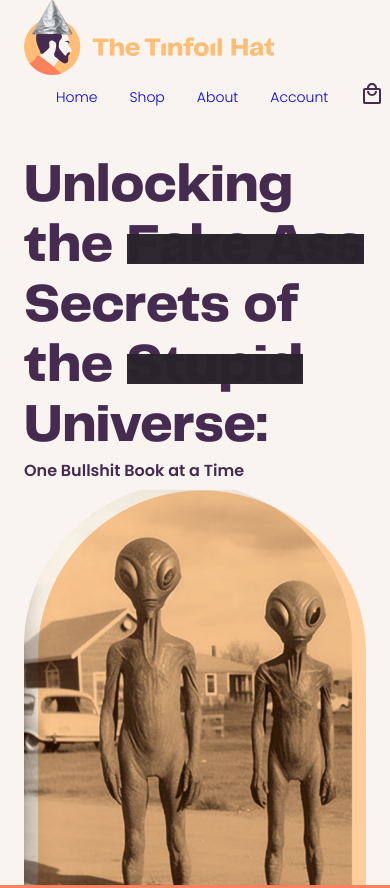
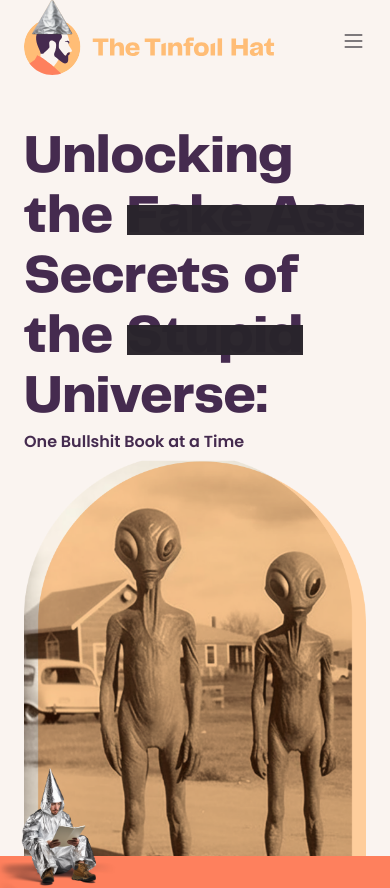
Before and after one commit to megan-livefront/Minnebar2023, a Next.js app: page / in a window 390 px wide. Shown: the top 888 px of the page. Built offline with nearby package versions, Linux system fonts and the light colour scheme.

Commit message:
create mobile header and place floating image correctly

```diff
--- a/src/components/blocks/GridOverlay/index.tsx
+++ b/src/components/blocks/GridOverlay/index.tsx
@@ -3,7 +3,7 @@ import styles from "./index.module.scss";
 
 const inter = Inter({ subsets: ["latin"] });
 
-export default function GridOverlay() {
+const GridOverlay: React.FunctionComponent = () => {
   const twelveColumnRow = (
     <div className={`row ${styles.overlayRow}`}>
       <div className={`col-1-lg col-1-md col-1-sm ${styles.overlayColumn}`}></div>
@@ -26,3 +26,5 @@ export default function GridOverlay() {
     </div>
   );
 }
+
+export default GridOverlay
--- a/src/components/infrastructure/Header/index.tsx
+++ b/src/components/infrastructure/Header/index.tsx
@@ -1,17 +1,8 @@
 import styles from "./index.module.scss";
 
-export default function Header() {
+const DesktopTabletNav: React.FunctionComponent = () => {
   return (
-    <div className={`row-container ${styles.container}`}>
-      <div className={`row ${styles.content}`}>
-        <div className="col-6-lg col-6-md col-6-sm">
-          <img
-            className={styles.logo}
-            src="/assets/images/logo.svg"
-            alt="The Tinfoil hat logo"
-          />
-        </div>
-        <div className={`col-6-lg col-6-md col-6-sm ${styles.nav}`}>
+    <div className="tablet-and-up">
       <a className={styles.navLink} href="/">
         Home
       </a>
@@ -25,10 +16,41 @@ export default function Header() {
         Account
       </a>
       <a className={styles.navLink} href="/">
-            <img src="/assets/images/header/shoppingBagIcon.svg" alt="Shopping bag" />
+        <img
+          src="/assets/images/header/shoppingBagIcon.svg"
+          alt="Shopping bag"
+        />
       </a>
+    </div>
+  );
+};
+
+const MobileNav: React.FunctionComponent = () => {
+  return (
+    <div className="mobile-and-down">
+      <img src="/assets/images/icons/menu.svg" alt="navigation menu" />
+    </div>
+  );
+};
+
+const Header: React.FunctionComponent = () => {
+  return (
+    <div className={`row-container ${styles.container}`}>
+      <div className={`row ${styles.content}`}>
+        <div className="col-6-lg col-6-md col-1-sm">
+          <img
+            className={styles.logo}
+            src="/assets/images/logo.svg"
+            alt="The Tinfoil hat logo"
+          />
+        </div>
+        <div className={`col-6-lg col-6-md col-1-sm ${styles.nav}`}>
+          <DesktopTabletNav />
+          <MobileNav />
         </div>
       </div>
     </div>
   );
-}
+};
+
+export default Header;
--- a/src/components/pages/HomePage/HeroSection/index.tsx
+++ b/src/components/pages/HomePage/HeroSection/index.tsx
@@ -1,7 +1,7 @@
 import BlackoutText from "@/components/blocks/BlackoutText";
 import styles from "./index.module.scss";
 
-export default function HeroSection() {
+const HeroSection: React.FunctionComponent = () => {
   return (
     <div className="row-container">
       <div className={`row column-reverse-sm ${styles.content}`}>
@@ -22,3 +22,5 @@ export default function HeroSection() {
     </div>
   );
 }
+
+export default HeroSection
--- a/src/components/pages/HomePage/SearchSection/index.module.scss
+++ b/src/components/pages/HomePage/SearchSection/index.module.scss
@@ -16,5 +16,12 @@
   position: absolute;
   width: 30%;
   left: 0;
-  bottom: rem(-24px);
+  bottom: 80%;
+  z-index: 1;
 }
+
+@include desktopAndUp {
+  .floatingImage {
+    bottom: rem(-24px);
+  }
+}
--- a/src/components/pages/HomePage/SearchSection/index.tsx
+++ b/src/components/pages/HomePage/SearchSection/index.tsx
@@ -1,7 +1,7 @@
 import InputField from "@/components/elements/InputField";
 import styles from "./index.module.scss";
 
-export default function SearchSection() {
+const SearchSection: React.FunctionComponent = () => {
   const icon = {
     src: "/assets/images/icons/search.svg",
     altText: "search icon",
@@ -30,3 +30,5 @@ export default function SearchSection() {
     </div>
   );
 }
+
+export default SearchSection
--- a/src/components/pages/HomePage/index.tsx
+++ b/src/components/pages/HomePage/index.tsx
@@ -4,7 +4,7 @@ import Header from "@/components/infrastructure/Header";
 import HeroSection from "./HeroSection";
 import SearchSection from "./SearchSection";
 
-export default function Home() {
+const HomePage: React.FunctionComponent = () => {
   return (
     <>
       {/* <GridOverlay /> */}
@@ -15,3 +15,5 @@ export default function Home() {
     </>
   );
 }
+
+export default HomePage
--- a/src/styles/_typography.scss
+++ b/src/styles/_typography.scss
@@ -26,10 +26,15 @@
 }
 
 @mixin textHeading02 {
-  font-size: rem(48px);
-  line-height: rem(56px);
-  letter-spacing: rem(-1.5px);
+  font-size: rem(36px);
+  line-height: rem(42px);
+  letter-spacing: -1.5%;
   font-family: 'PPTelegraf-UltraBold';
+
+  @include desktopAndUp {
+    font-size: rem(48px);
+    line-height: rem(56px);
+  }
 }
 
 @mixin textHeading03 {
@@ -139,19 +144,3 @@
   letter-spacing: 0;
   font-family: 'Poppins-SemiBold';
 }
-
-@mixin textCaption02 {
-  font-size: rem(14px);
-  line-height: rem(14px);
-  letter-spacing: 0;
-  text-transform: uppercase;
-  font-family: 'Poppins-Regular';
-}
-
-@mixin textCaption03 {
-  font-size: rem(12px);
-  line-height: rem(12px);
-  letter-spacing: 0;
-  text-transform: uppercase;
-  font-family: 'Poppins-Regular';
-}
--- a/src/styles/globals.scss
+++ b/src/styles/globals.scss
@@ -72,3 +72,27 @@ h4 {
 
   @include textSubheading01;
 }
+
+.mobile-and-down {
+  display: inherit;
+
+  @include tabletAndUp {
+    display: none;
+  }
+}
+
+.tablet-and-up {
+  display: none;
+
+  @include tabletAndUp {
+    display: inherit;
+  }
+}
+
+.desktop-and-up {
+  display: none;
+
+  @include desktopAndUp {
+    display: inherit;
+  }
+}
```
Also changed, not shown: public/assets/images/icons/menu.svg (added). Lines whose indentation alone changed are shown as unchanged.
